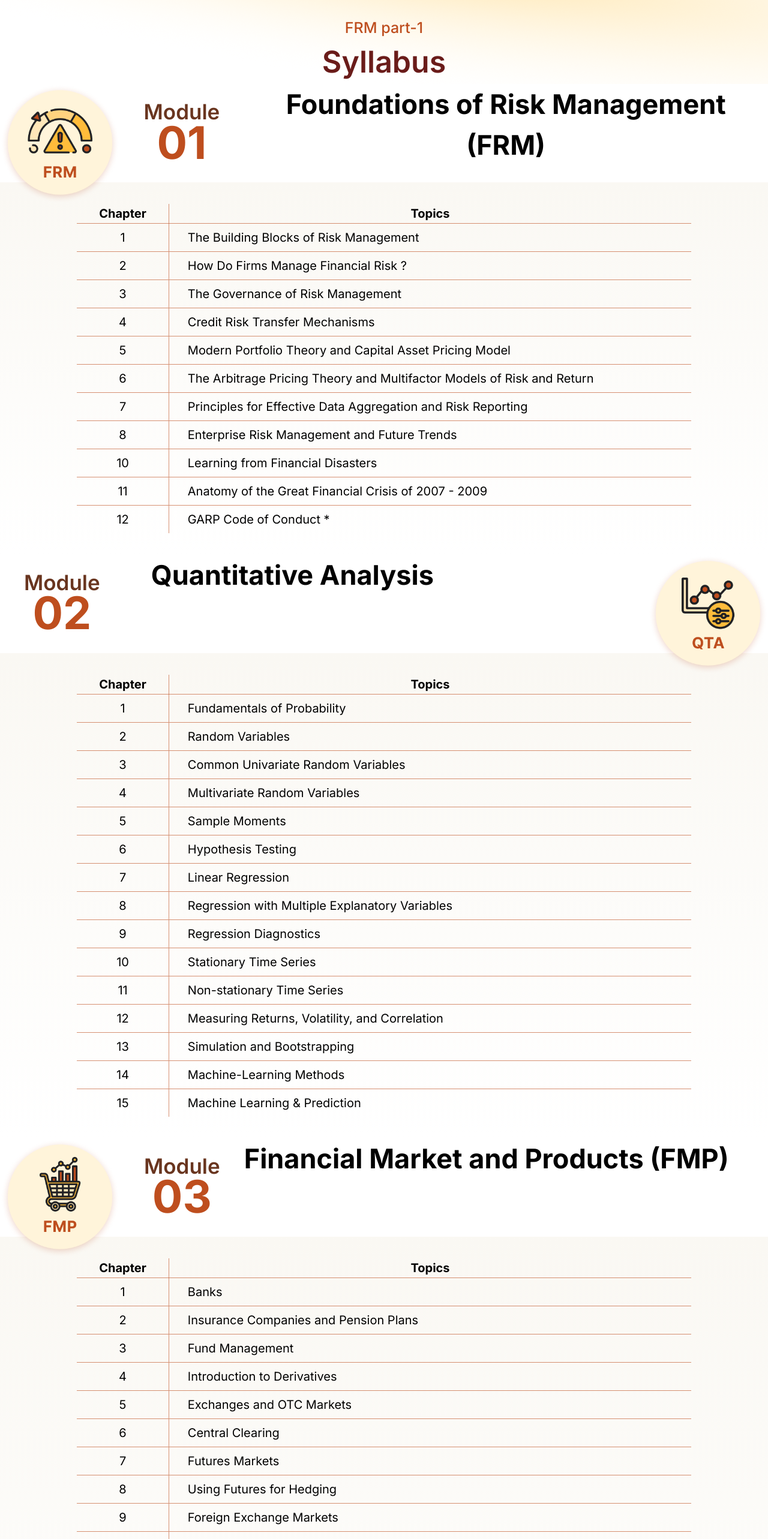
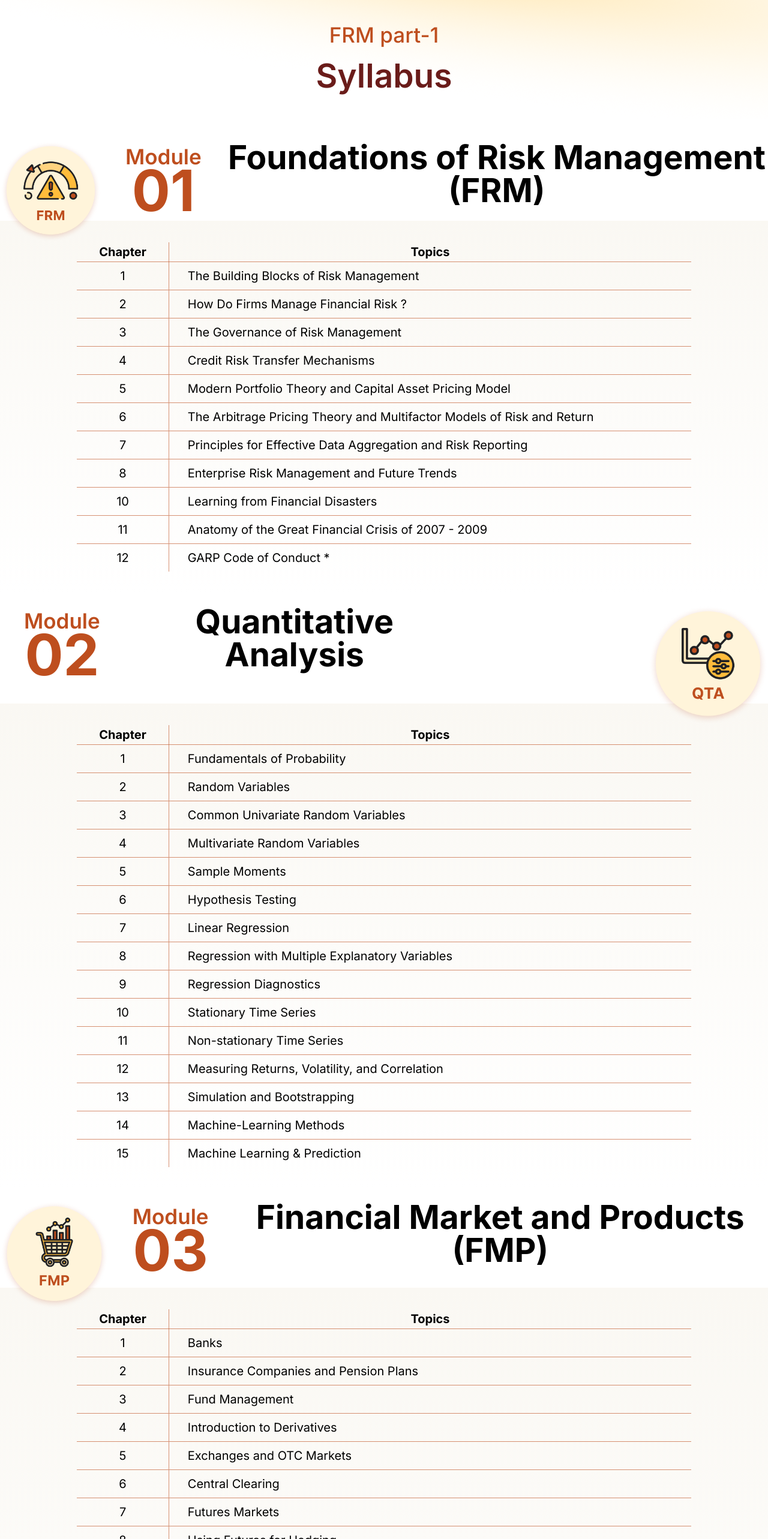
Before and after one commit to midhadomains/frm_midhafin_nextjs, a Next.js app: page /part-1/syllabus in a window 1280 px wide. Shown: the top 2566 px of the page at 60% size. Built offline with nearby package versions, Linux system fonts and the light colour scheme.

Commit message:
text-size fixed

```diff
--- a/app/part-1/syllabus/page.jsx
+++ b/app/part-1/syllabus/page.jsx
@@ -97,21 +97,21 @@ function Syllabus() {
 
     return (
         <div>
-            <div className='bg-syllabusbg h-[140px] text-center pt-7'>
-                <h3 className='text-[25px] font-medium text-[#BE4E1E]'>FRM part-1</h3>
-                <h1 className='text-[30px]  sm:text-[35px]  md:text-[45px] lg:text-[50px] font-semibold text-[#6A1C1A]'>Syllabus</h1>
+            <div className='bg-syllabusbg p-4 md:p-8 text-center pt-7 mb-9'>
+                <h3 className='text-[22px] sm:text-[28px] lg:text-[35px] font-medium text-[#BE4E1E]'>FRM part-1</h3>
+                <h1 className='text-[30px]  sm:text-[35px]  md:text-[45px] lg:text-[55px] font-semibold text-[#6A1C1A]'>Syllabus</h1>
             </div>
-            <div className='max-w-[1300px] mx-auto'>
+            <div className='max-w-[1300px] mx-auto sm:mt-5'>
                 <div className='w-[100%] flex justify-around -mb-5 sm:-mb-9'>
                     <div>
                         <Image width={200} height={200} src={data[0].img} alt="frm" />
                     </div>
-                    <div className='p-[2px] lg:p-5 sm:mx-5'>
-                        <h2 className='text-[#69351f] text-[18px] sm:text-[25px] lg:text-[35px] font-semibold'>Module</h2>
-                        <h1 className='text-[#BE4E1E] text-[35px]  sm:text-[45px]  md:text-[50px] text-center leading-[35px] sm:leading-[40px] lg:leading-[50px] lg:text-[75px] font-bold'>0{data[0].module}</h1>
+                    <div className='p-[2px] lg:p-5 lg:pt-0 sm:mx-5'>
+                        <h2 className='text-[#BE4E1E] text-[18px] sm:text-[25px] lg:text-[35px]  font-semibold'>Module</h2>
+                        <h1 className='text-[#BE4E1E] text-[35px]  sm:text-[45px]  md:text-[50px] text-center leading-[35px] sm:leading-[40px] lg:leading-[60px] lg:text-[95px] font-bold'>0{data[0].module}</h1>
                     </div>
-                    <div>
-                        <h1 className='font-bold text-[20px]  sm:text-[30px]  md:text-[35px] lg:text-[45px] m-1 sm:m-0 text-center'>{data[0].tittle}</h1>
+                    <div className=''>
+                        <h1 className='font-bold text-[20px]  sm:text-[30px]  md:text-[35px] lg:text-[55px] leading-[25px] sm:leading-[55px] m-1 sm:m-0 text-center'>{data[0].tittle}</h1>
                     </div>
                 </div>
                 <div className='mx-auto  bg-gradient-to-b from-[#FAF8F3] to-[#FFFFFF] py-9'>
@@ -135,15 +135,15 @@ function Syllabus() {
                     </table>
                 </div>
             </div>
-            <div className='max-w-[1300px] mx-auto'>
+            <div className='max-w-[1300px] mx-auto sm:mt-5'>
                 <div className='w-[100%] flex justify-between -mb-5 sm:-mb-9'>
 
-                    <div className='p-[2px] lg:p-5 sm:mx-5'>
-                        <h2 className='text-[#69351f] text-[18px] sm:text-[25px] lg:text-[35px] font-semibold'>Module</h2>
-                        <h1 className='text-[#BE4E1E] text-[35px]  sm:text-[45px]  md:text-[50px] text-center leading-[35px] sm:leading-[40px] lg:leading-[50px] lg:text-[75px] font-bold'>0{data[1].module}</h1>
+                <div className='p-[2px] lg:p-5 lg:pt-0 sm:mx-5'>
+                        <h2 className='text-[#BE4E1E] text-[18px] sm:text-[25px] lg:text-[35px]  font-semibold'>Module</h2>
+                        <h1 className='text-[#BE4E1E] text-[35px]  sm:text-[45px]  md:text-[50px] text-center leading-[35px] sm:leading-[40px] lg:leading-[60px] lg:text-[95px] font-bold'>0{data[1].module}</h1>
                     </div>
-                    <div className='mx-auto'>
-                        <h1 className='font-bold text-[20px]  sm:text-[30px]  md:text-[35px] lg:text-[45px] m-1 sm:m-0 text-center'>{data[1].tittle}</h1>
+                    <div className=''>
+                        <h1 className='font-bold text-[20px]  sm:text-[30px]  md:text-[35px] lg:text-[55px] leading-[25px] sm:leading-[55px] m-1 sm:m-0 text-center'>{data[1].tittle}</h1>
                     </div>
                     <div className='w-[40%] flex justify-end'>
                         <Image width={200} height={200} src={data[1].img} alt="qta" />
@@ -170,17 +170,17 @@ function Syllabus() {
                     </table>
                 </div>
             </div>
-            <div className='max-w-[1300px] mx-auto'>
+            <div className='max-w-[1300px] mx-auto sm:mt-5'>
                 <div className='w-[100%] flex justify-start -mb-5 sm:-mb-9'>
                     <div>
                         <Image width={200} height={200} src={data[2].img} alt="fmp" />
                     </div>
-                    <div className='p-[2px] lg:p-5 sm:mx-5'>
-                        <h2 className='text-[#69351f] text-[18px] sm:text-[25px] lg:text-[35px] font-semibold'>Module</h2>
-                        <h1 className='text-[#BE4E1E] text-[35px]  sm:text-[45px]  md:text-[50px] text-center leading-[35px] sm:leading-[40px] lg:leading-[50px] lg:text-[75px] font-bold'>0{data[2].module}</h1>
+                    <div className='p-[2px] lg:p-5 lg:pt-0 sm:mx-5'>
+                        <h2 className='text-[#BE4E1E] text-[18px] sm:text-[25px] lg:text-[35px]  font-semibold'>Module</h2>
+                        <h1 className='text-[#BE4E1E] text-[35px]  sm:text-[45px]  md:text-[50px] text-center leading-[35px] sm:leading-[40px] lg:leading-[60px] lg:text-[95px] font-bold'>0{data[2].module}</h1>
                     </div>
-                    <div>
-                        <h1 className='font-bold text-[20px]  sm:text-[30px]  md:text-[35px] lg:text-[45px] m-1 sm:m-0 text-center'>{data[2].tittle}</h1>
+                    <div className=''>
+                        <h1 className='font-bold text-[20px]  sm:text-[30px]  md:text-[35px] lg:text-[55px] leading-[25px] sm:leading-[55px] m-1 sm:m-0 text-center'>{data[2].tittle}</h1>
                     </div>
                 </div>
                 <div className='mx-auto  bg-gradient-to-b from-[#FAF8F3] to-[#FFFFFF] py-9'>
@@ -204,15 +204,14 @@ function Syllabus() {
                     </table>
                 </div>
             </div>
-            <div className='max-w-[1300px] mx-auto'>
+            <div className='max-w-[1300px] mx-auto sm:mt-5'>
                 <div className='w-[100%] flex justify-start -mb-5 sm:-mb-9'>
-
-                    <div className='p-[2px] lg:p-5 sm:mx-5'>
-                        <h2 className='text-[#69351f] text-[18px] sm:text-[25px] lg:text-[35px] font-semibold'>Module</h2>
-                        <h1 className='text-[#BE4E1E] text-[35px]  sm:text-[45px]  md:text-[50px] text-center leading-[35px] sm:leading-[40px] lg:leading-[50px] lg:text-[75px] font-bold'>0{data[3].module}</h1>
+                <div className='p-[2px] lg:p-5 lg:pt-0 sm:mx-5'>
+                        <h2 className='text-[#BE4E1E] text-[18px] sm:text-[25px] lg:text-[35px]  font-semibold'>Module</h2>
+                        <h1 className='text-[#BE4E1E] text-[35px]  sm:text-[45px]  md:text-[50px] text-center leading-[35px] sm:leading-[40px] lg:leading-[60px] lg:text-[95px] font-bold'>0{data[3].module}</h1>
                     </div>
-                    <div >
-                        <h1 className='font-bold text-[20px]  sm:text-[30px]  md:text-[35px] lg:text-[45px] m-1 sm:m-0 text-center'>{data[3].tittle}</h1>
+                    <div className=''>
+                        <h1 className='font-bold text-[20px]  sm:text-[30px]  md:text-[35px] lg:text-[55px] leading-[25px] sm:leading-[55px] m-1 sm:m-0 text-center'>{data[3].tittle}</h1>
                     </div>
                     <div>
                         <Image width={200} height={200} src={data[3].img} alt="vrm" />
```
